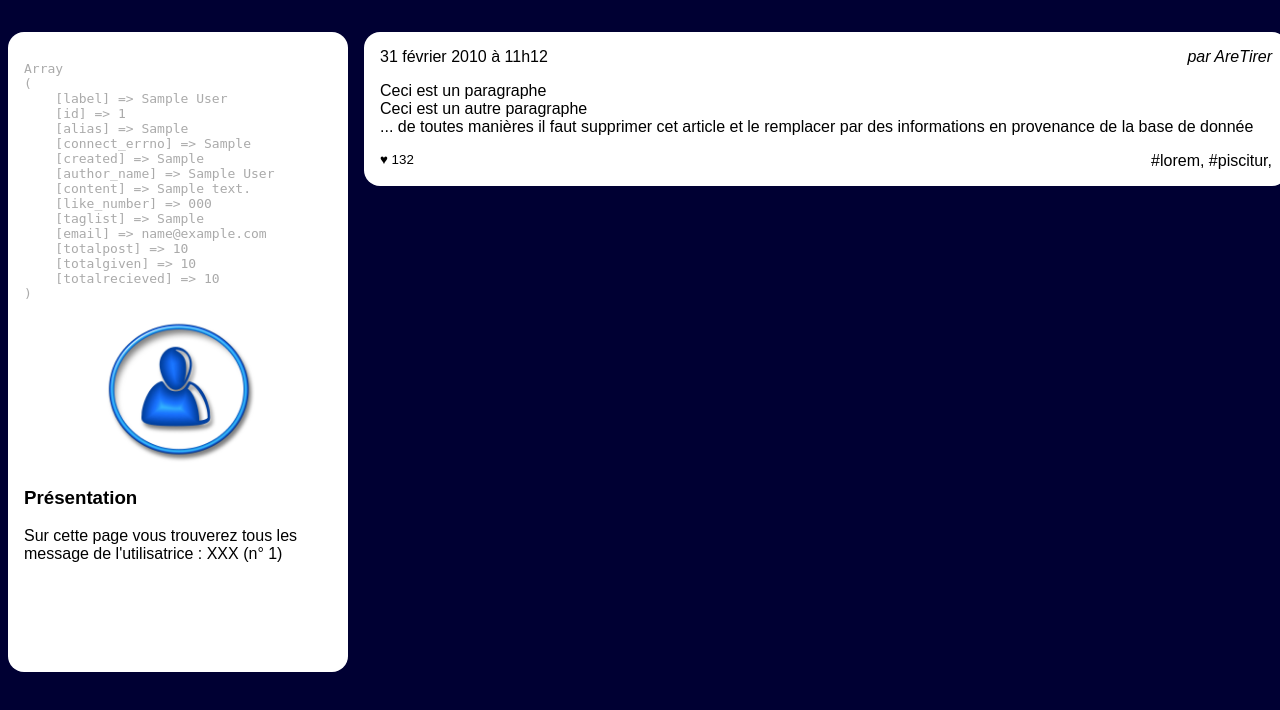
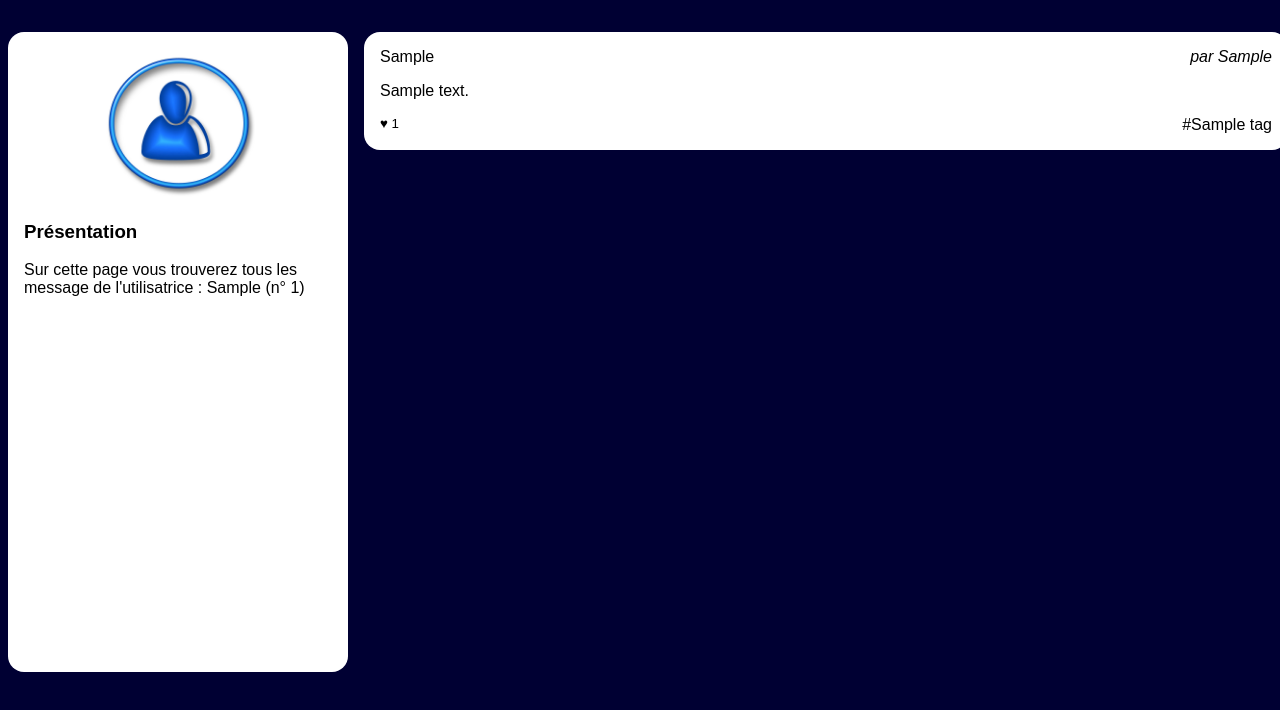
Before and after one commit to adatechschool/projet-collectif-reseau-social-oriane-alexandre-france, a PHP site: page /wall.php?user_id=1 in a window 1280 px wide. Shown: the part 90-800 px from the top of the page. Run offline with PHP 8.4, Linux system fonts and the light colour scheme; tables that the repository leaves empty or names only in its code hold one stand-in row (values such as "Sample post").

Commit message:
page wall

```diff
--- a/resoc_n1/wall.php
+++ b/resoc_n1/wall.php
@@ -48,12 +48,12 @@
                 $lesInformations = $mysqli->query($laQuestionEnSql);
                 $user = $lesInformations->fetch_assoc();
                 //@todo: afficher le résultat de la ligne ci dessous, remplacer XXX par l'alias et effacer la ligne ci-dessous
-                echo "<pre>" . print_r($user, 1) . "</pre>";
+                // echo "<pre>" . print_r($user, 1) . "</pre>";
                 ?>
                 <img src="user.jpg" alt="Portrait de l'utilisatrice"/>
                 <section>
                     <h3>Présentation</h3>
-                    <p>Sur cette page vous trouverez tous les message de l'utilisatrice : XXX
+                    <p>Sur cette page vous trouverez tous les message de l'utilisatrice : <?php echo $user['alias']; ?>
                         (n° <?php echo $userId ?>)
                     </p>
                 </section>
@@ -91,20 +91,15 @@
                     ?>
                     <article>
                         <h3>
-                            <time datetime='2020-02-01 11:12:13' >31 février 2010 à 11h12</time>
+                            <time datetime='2020-02-01 11:12:13' > <?php echo $post['created']; ?></time>
                         </h3>
-                        <address>par AreTirer</address>
+                        <address>par <?php echo $post['author_name']; ?></address>
                         <div>
-                            <p>Ceci est un paragraphe</p>
-                            <p>Ceci est un autre paragraphe</p>
-                            <p>... de toutes manières il faut supprimer cet
-                                article et le remplacer par des informations en
-                                provenance de la base de donnée</p>
+                            <p><?php echo $post['content']; ?></p>
                         </div>
                         <footer>
-                            <small>♥ 132</small>
-                            <a href="">#lorem</a>,
-                            <a href="">#piscitur</a>,
+                            <small>♥ <?php echo $post['like_number']; ?></small>
+                            <a href="">#<?php echo $post['taglist']; ?></a>
                         </footer>
                     </article>
                 <?php } ?>
```
